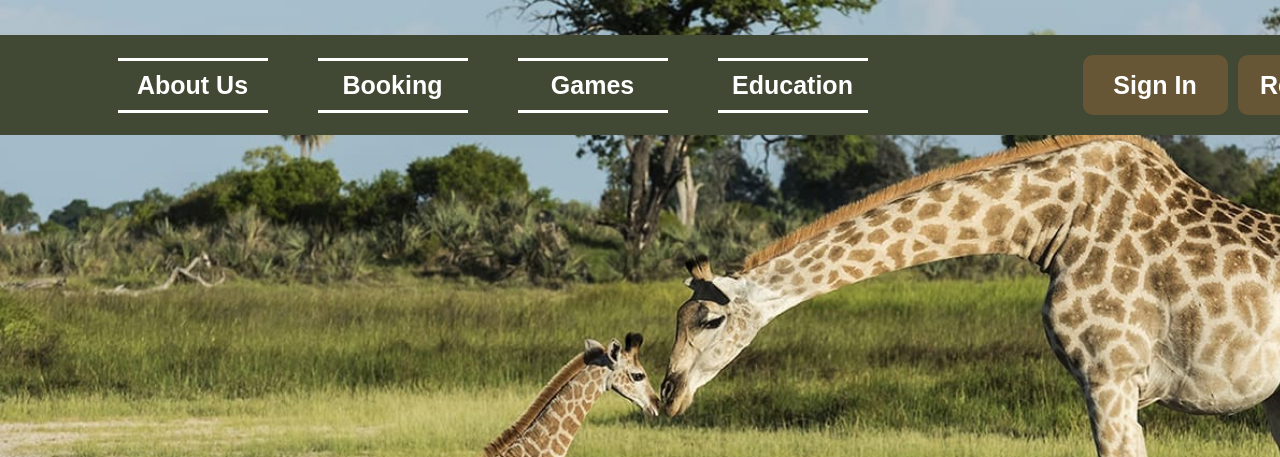
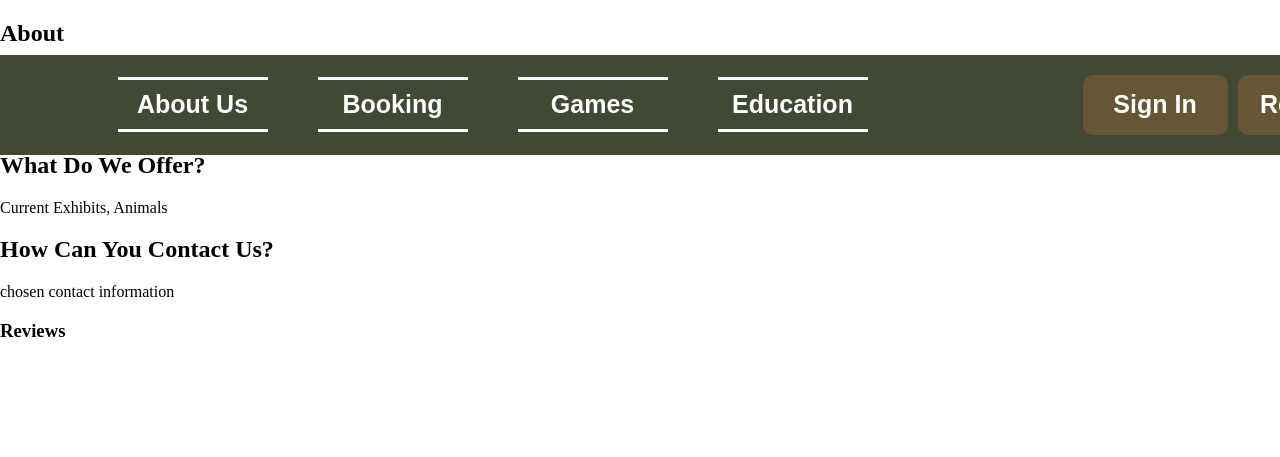
Before and after one commit to le0nshmit/RigetZoo, a Flask app: page / in a window 1280 px wide; the page is wider, and only the part inside the window is pictured. Shown: the top 457 px of that part. After the commit the page ends 337 px from the top of that part, so only its background shows below. Run offline with Flask 3, Linux system fonts and the light colour scheme.

Commit message:
Updated index file paths

```diff
--- a/app/general/templates/general/index.html
+++ b/app/general/templates/general/index.html
@@ -2,8 +2,10 @@
 
 {% block content %}
 <head>
-    <link rel="stylesheet" href="{{ url_for('static', filename='styles/index.css') }}">
+    <link rel="stylesheet" href="{{ url_for('static', filename='styles/general/index.css') }}">
 </head>
+<html>
+<body>
     <!-- Hero Section -->
     <section id="hero-section">
 
@@ -36,8 +38,10 @@
 
                 <!-- Second Card -->
                 <div id="big-card">
-                    <div id="big-card-image-container">
-
+                    <div id="big-card-image-container"></div>
+                    <div id="big-card-text-section">
+                        <h2 class="small-card-header">What Do We Offer?</h1>
+                        <p class="small-card-text">Current Exhibits, Animals</p>
                     </div>
                 </div>
 
```
